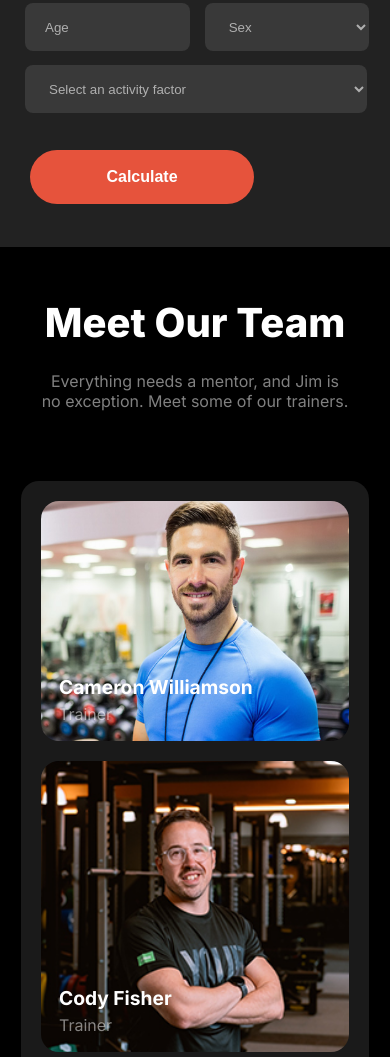
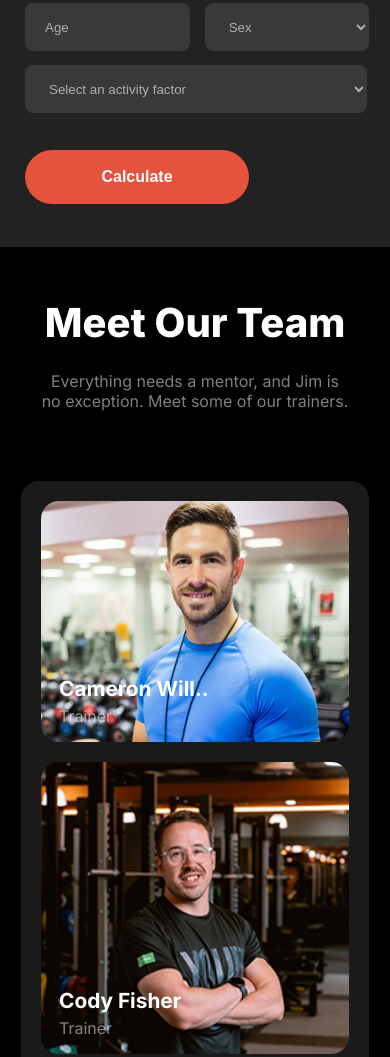
Before and after one commit to programmershakib1/assignment-2-b10, a plain HTML site: page index.html in a window 390 px wide. Shown: the part 4022-5079 px from the top of the page. Drawn offline with Linux system fonts and the light colour scheme; a web font is replaced by a local one.

Commit message:
final commit

```diff
--- a/index.html
+++ b/index.html
@@ -200,7 +200,8 @@
                         <div class="meet-card">
                             <img src="images/trainer2.png" alt="">
                             <div class="trainer-name">
-                                <h4>Cameron Williamson</h4>
+                                <h4 class="will">Cameron Will..</h4>
+                                <h4 class="will2">Cameron Williamson</h4>
                                 <p>Trainer</p>
                             </div>
                         </div>
--- a/styles/style.css
+++ b/styles/style.css
@@ -15,7 +15,7 @@ html{
     max-width: 1440px;
     margin: 0 auto;
     border: 1px solid black;
-    background-image: linear-gradient(to bottom, rgba(2, 2, 2, 0.894) 20%, rgba(14, 12, 12, 0.897)60%, rgb(2, 2, 2) 100%);
+    background-image: linear-gradient(to bottom, rgba(2, 2, 2, 0.894) 20%, rgba(14, 12, 12, 0.898)60%, rgb(2, 2, 2) 100%);
 }
 /* navbar section */
 .navbar-section{
@@ -460,7 +460,7 @@ th{
 }
 .meet-section-img h4{
     color: rgb(255, 255, 255);
-    font-size: 1.2rem;
+    font-size: 1.3rem;
     font-weight: 700;
     margin-bottom: 5px;
 }
@@ -468,6 +468,9 @@ th{
     color: rgba(255, 255, 255, 0.5);
     font-size: 1rem;
     font-weight: 400;
+}
+.will{
+    display: none;
 }
 .hidden{
     display: none;
@@ -653,6 +656,9 @@ hr{
 
 
 @media screen and (max-width: 576px){
+    body{
+        background-color: black;
+    }
      .navbar{
         display: none;
      }
@@ -739,9 +745,6 @@ hr{
         font-weight: 800;
         margin-bottom: 20px;
      }
-     body{
-        background-color: black;
-    }
      .habit-section-card{
         flex-direction: column;
         align-items: center;
@@ -836,7 +839,7 @@ hr{
         width: 100%;
     }
     .calculate-input-section button{
-        margin: 30px 0px 43px 20px;
+        margin: 30px 0px 43px 15px;
     }
     .meet-section-container{
         margin: 50px 20px 70px 20px;
@@ -858,6 +861,12 @@ hr{
         display: block;
     }
     .hidden2{
+        display: none;
+    }
+    .will{
+        display: block;
+    }
+    .will2{
         display: none;
     }
     .challenge-card-container{
```
